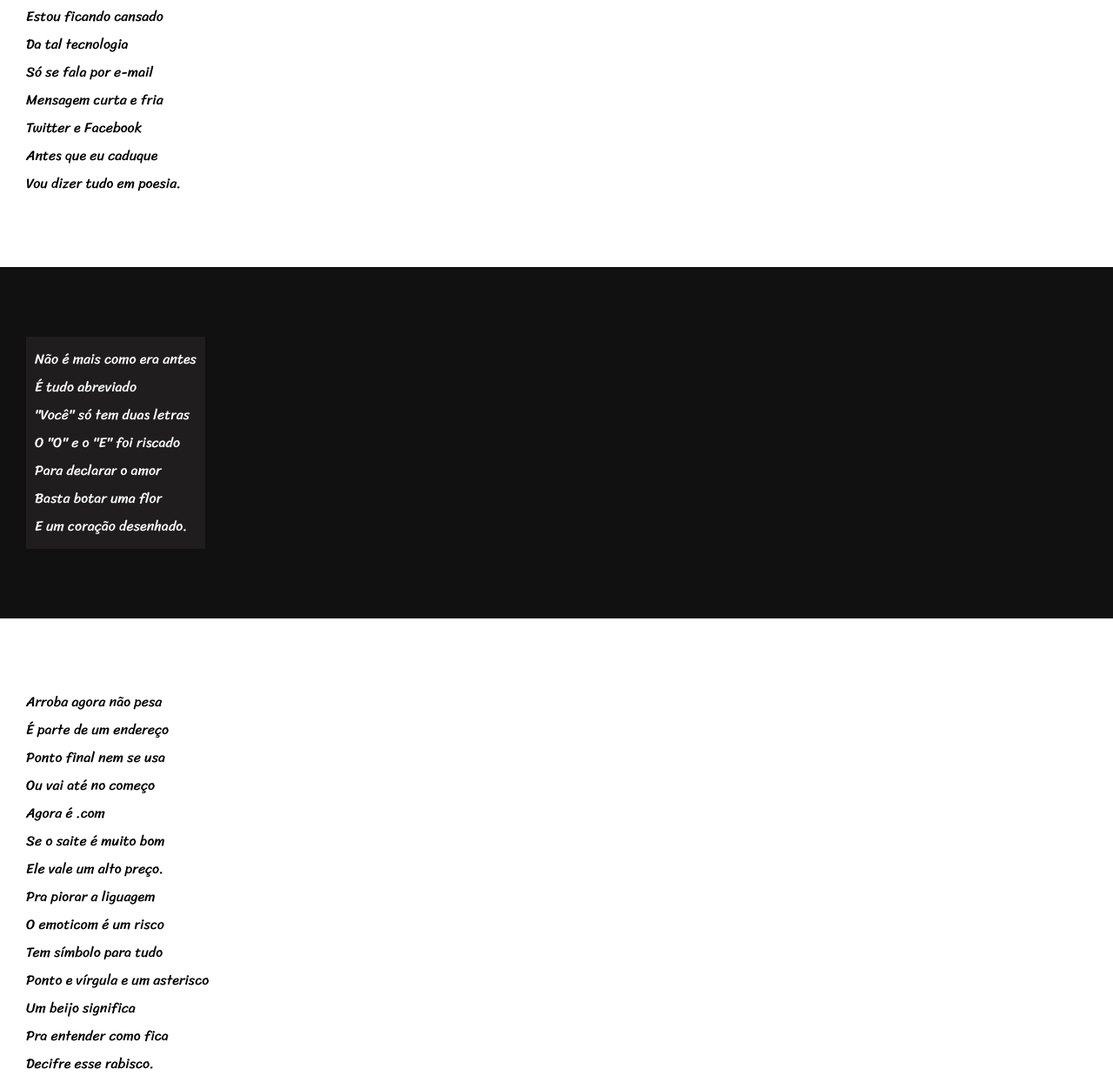
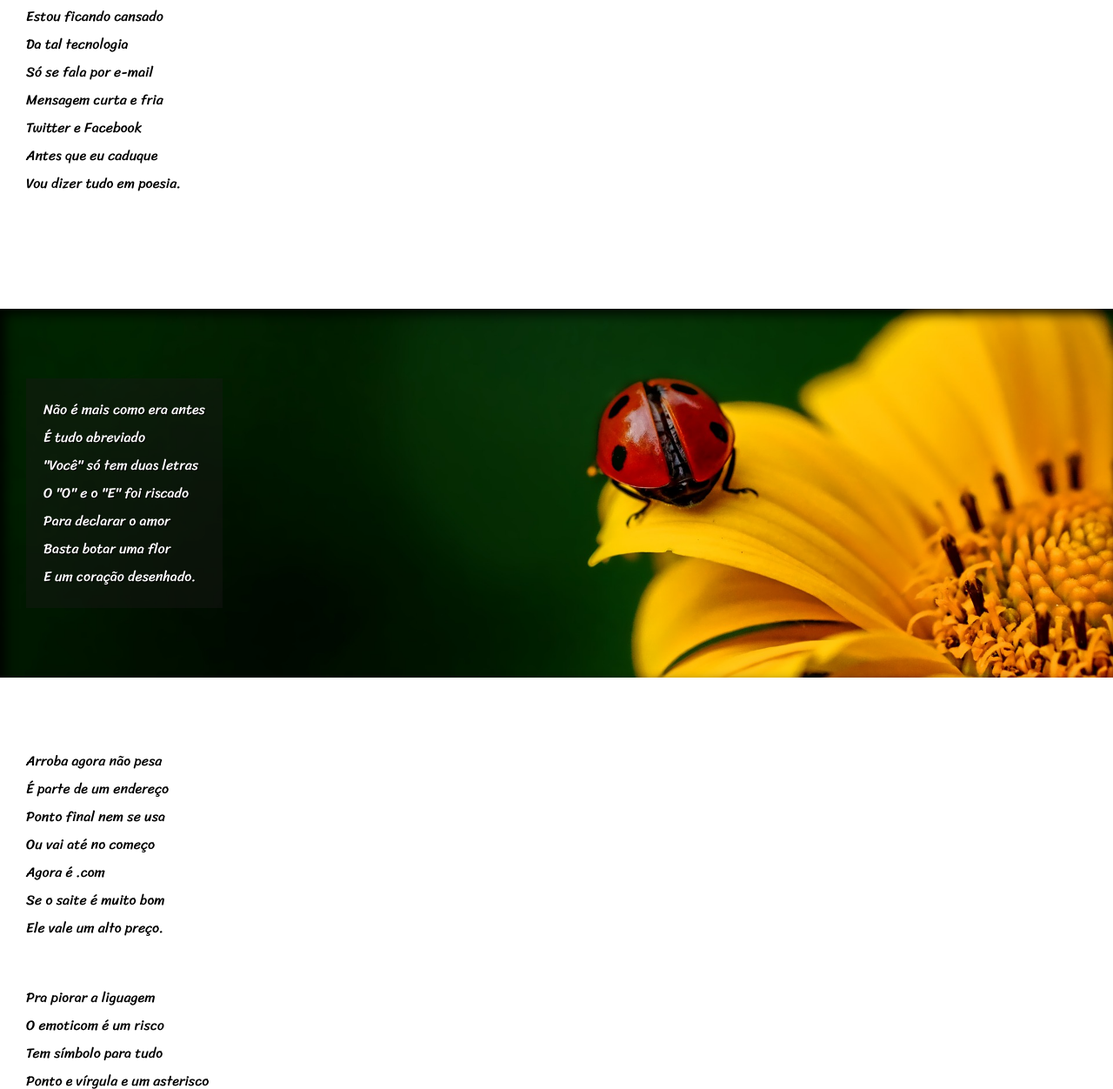
Before and after one commit to uranga87/html-css, a plain HTML site: page desfios/Desafio004/index.html in a window 1280 px wide. Shown: the part 309-1561 px from the top of the page at 87% size. Drawn offline with Linux system fonts and the light colour scheme; a web font is replaced by a local one.

Commit message:
atualizando o background-attachment: fixed

```diff
--- a/desfios/Desafio004/index.html
+++ b/desfios/Desafio004/index.html
@@ -28,7 +28,7 @@
 
 
 
-    <section class="imagen">
+    <section class="imagen" id="img01">
         <p>
             Não é mais como era antes <br>
             É tudo abreviado <br>
@@ -68,7 +68,7 @@
 
 
 
-    <section class="imagen">
+    <section class="imagen" id="img02">
         <p>
             Tenho saudade das cartas <br>
             Escritas com a própria mão <br>
--- a/desfios/Desafio004/style.css
+++ b/desfios/Desafio004/style.css
@@ -66,6 +66,9 @@ section {
     padding-left: 30px;
     font-family: var(--fonte3);
 }
+section >p{
+    padding-bottom: 3em;
+}
 
 section.normal {
     background-color: white;
@@ -75,12 +78,25 @@ section.normal {
 section.imagen {
     background-color: rgb(17, 17, 17);
     color: white;
-
+    box-shadow: inset 6px 6px 13px 0px rgba(0, 0, 0, 0.856);
+    background-size: cover;
+    background-attachment: fixed;
 
 }
 
 section.imagen>p {
-    background-color: rgb(31, 29, 29);
+    background-color: rgba(26, 24, 24, 0.384);
     display: inline-block;
-    padding: 10px;
+    padding: 20px;
+    text-shadow: 1px 1px 0px black;
 }
+section#img01{
+    background-image: url(imagens/background001.jpg);
+    background-position: right center;
+
+}
+section#img02{
+    background-image: url(imagens/background002.jpg);
+    background-position: right center;
+
+}
```
